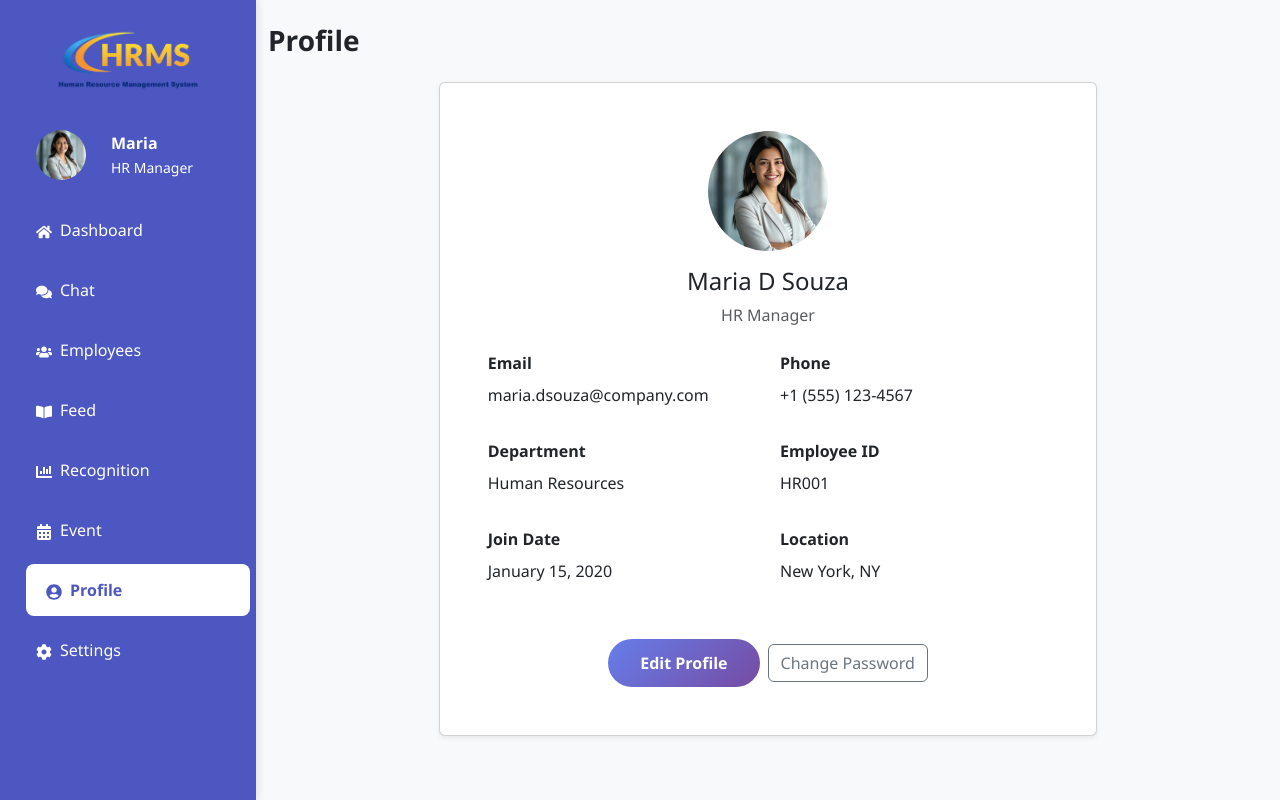
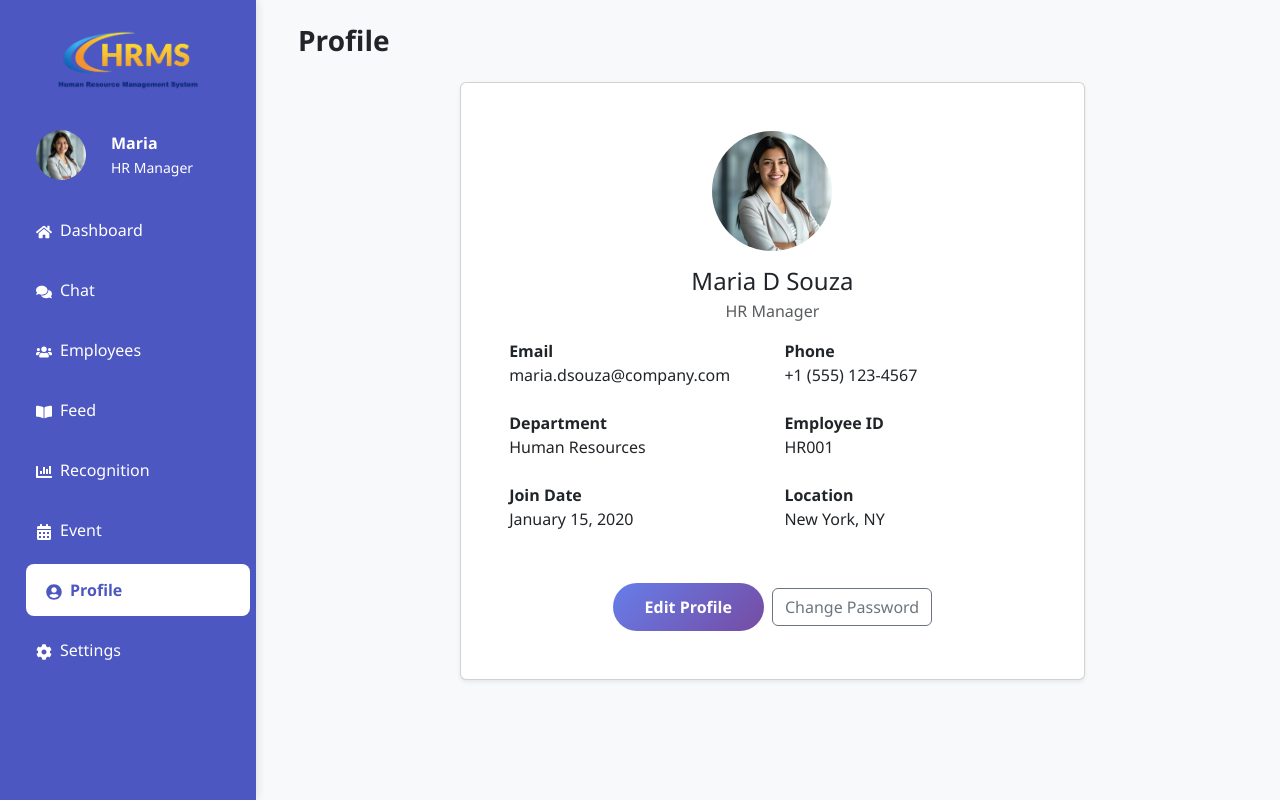
Before and after one commit to koushik369mondal/HRMS-WEBSITE, a React (Vite) app in the folder Frontend/: page / in a window 1280 px wide. Both pictures are taken after a click on the button "Profile". Built offline with nearby package versions, Linux system fonts and the light colour scheme.

Commit message:
minor fix for new sidebar

```diff
--- a/Frontend/index.html
+++ b/Frontend/index.html
@@ -1,5 +1,5 @@
 <!doctype html>
-<html lang="en">
+<html lang="en" style="scrollbar-width: none;">
   <head>
     <meta charset="UTF-8" />
     <link rel="icon" type="image/svg+xml" href="/vite.svg" />
--- a/Frontend/src/App.css
+++ b/Frontend/src/App.css
@@ -1,9 +1,9 @@
-#root {
-  margin: 0 auto;
+body, html, #root {
+  margin: 0;
   padding: 0;
-  text-align: left;
-  min-height: 100vh;
-  width: 100%;
+  height: 100%;
+  font-family: 'Segoe UI', sans-serif;
+  background-color: #f5f6fa;
 }
 
 .logo {
@@ -235,3 +235,16 @@
 .read-the-docs {
   color: #888;
 }
+
+.app-container {
+  display: flex;
+  height: 100vh;
+  overflow: hidden;
+}
+
+.main-content {
+  margin-left: 16%;
+  width: 85%;
+  height: 100vh;
+  overflow: auto;
+}
--- a/Frontend/src/components/Chat.jsx
+++ b/Frontend/src/components/Chat.jsx
@@ -427,9 +427,9 @@ Right Click Context Menu
 Responsiveness
 ---------------------------------------- */
 @media (max-width: 1024px) {
-    .sidebar {
-        display: none;
-    }
+    // .sidebar {
+    //     display: none;
+    // }
     .chatlist {
         width: 40%;
     }
@@ -439,7 +439,7 @@ Responsiveness
 }
 
 @media (max-width: 768px) {
-    .sidebar,
+    // .sidebar,
     .chatlist {
         display: none;
     }
@@ -490,9 +490,9 @@ Responsiveness
 // ----------------------------------
 // Sidebar (Marking this for later replacement)
 // ----------------------------------
-function Sidebar() {
-  return <div className="sidebar"></div>;
-} // do not touch this it stops running
+// function Sidebar() {
+//   return <div className="sidebar"></div>;
+// } // do not touch this it stops running
 
 // ----------------------------------
 // Chat List Section
@@ -1727,7 +1727,7 @@ function Chat() {
       <style>{styles}</style>
 
       <div className="app-container">
-        <Sidebar />
+        {/* <Sidebar /> */}
         <ChatList selectedChat={selectedChat} onSelectChat={setSelectedChat} />
         <ChatWindow selectedChat={selectedChat} />
       </div>
--- a/Frontend/src/components/Profile.jsx
+++ b/Frontend/src/components/Profile.jsx
@@ -2,7 +2,7 @@ import React from "react";
 
 const Profile = () => {
   return (
-    <div className="main-content">
+    <div className="main-content" style={{marginLeft: '30px', lineHeight:'1', width:'95%'}}>
       <div className="container py-4">
         <h3 className="fw-bold mb-4">Profile</h3>
         <div className="row">
--- a/Frontend/src/components/Settings.jsx
+++ b/Frontend/src/components/Settings.jsx
@@ -29,7 +29,7 @@ function Settings() {
 
   return (
     <div className={`${darkMode ? 'dark-mode' : ''} ${modals && Object.values(modals).some(Boolean) ? 'blurred-bg' : ''} min-vh-100`}>
-      <Container fluid className="settings-container">
+      <Container fluid className="settings-container" style={{overflowX:'hidden'}}>
         <Row className="justify-content-center">
           <Col lg={8}>
             <h3 className="settings-title" style={{ fontWeight: 'bold', color: '#333', textAlign: 'center', marginTop: '20px'}}>
```
